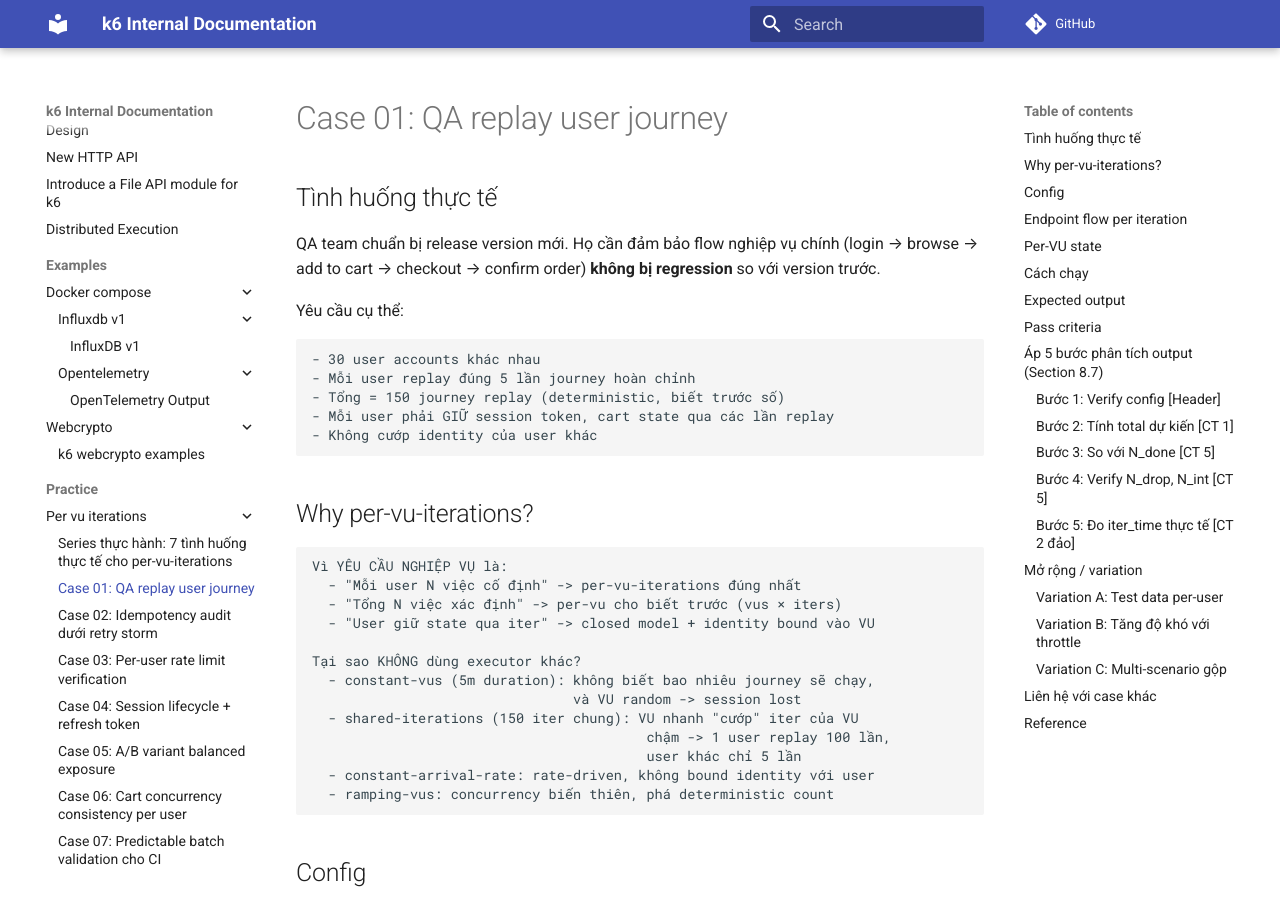
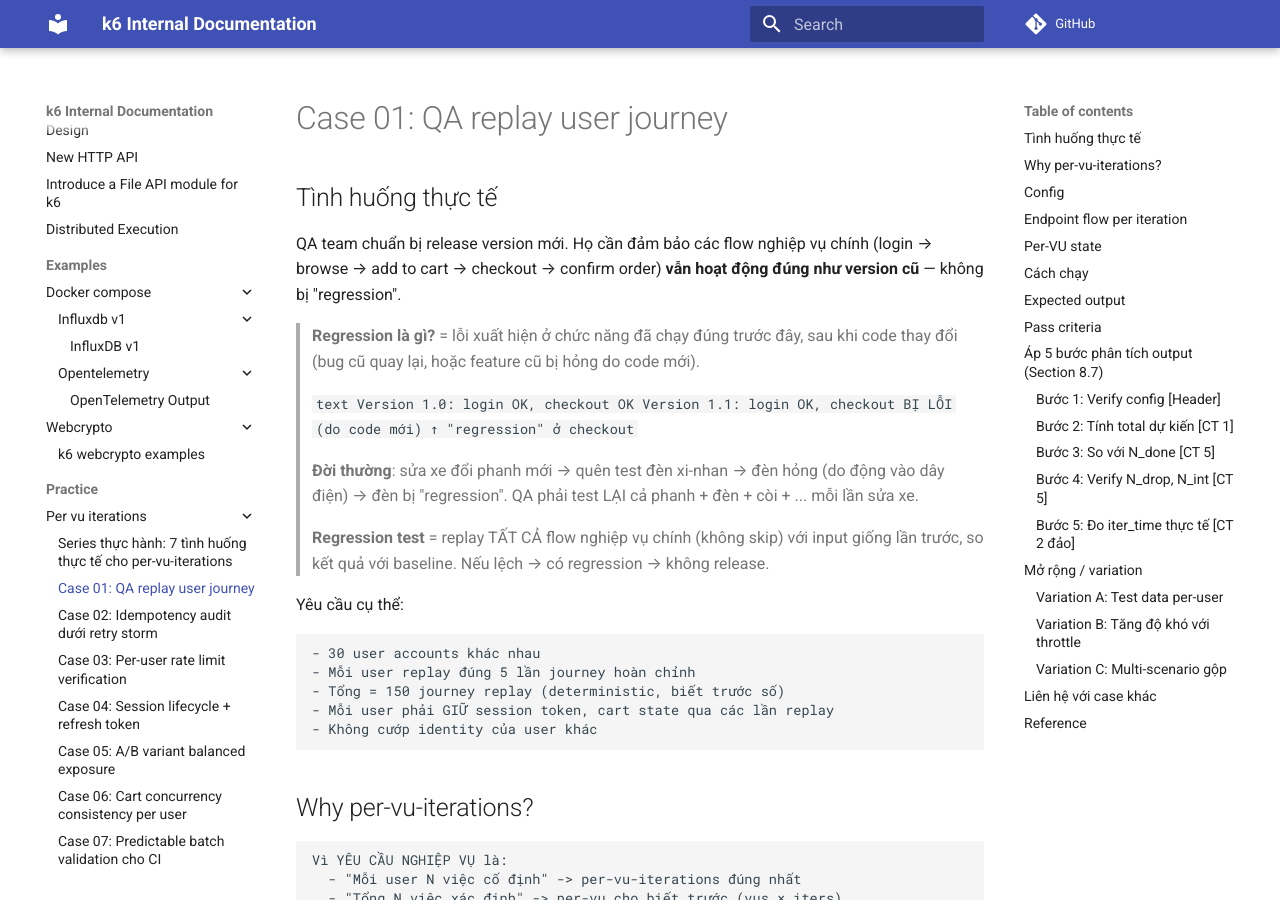
Before and after one commit to meomew-auto/markdown, an MkDocs documentation site: the page built from docs/practice/per-vu-iterations/01_user-journey-replay.md, in a window 1280 px wide and 900 px high. Built offline with MkDocs 1.6.1 and Material for MkDocs 9.7.7, drawn with Linux system fonts in a browser that asks for light colours; comment, search, counter and statistics services are not loaded.

Commit message:
Update docs

````diff
--- a/docs/practice/per-vu-iterations/01_user-journey-replay.md
+++ b/docs/practice/per-vu-iterations/01_user-journey-replay.md
@@ -2,9 +2,28 @@
 
 ## Tình huống thực tế
 
-QA team chuẩn bị release version mới. Họ cần đảm bảo flow nghiệp vụ chính
-(login → browse → add to cart → checkout → confirm order) **không bị
-regression** so với version trước.
+QA team chuẩn bị release version mới. Họ cần đảm bảo các flow nghiệp vụ
+chính (login → browse → add to cart → checkout → confirm order)
+**vẫn hoạt động đúng như version cũ** — không bị "regression".
+
+> **Regression là gì?** = lỗi xuất hiện ở chức năng đã chạy đúng trước
+> đây, sau khi code thay đổi (bug cũ quay lại, hoặc feature cũ bị hỏng
+> do code mới).
+>
+> ```text
+> Version 1.0: login OK, checkout OK
+> Version 1.1: login OK, checkout BỊ LỖI (do code mới)
+>                              ↑
+>                              "regression" ở checkout
+> ```
+>
+> **Đời thường**: sửa xe đổi phanh mới → quên test đèn xi-nhan → đèn hỏng
+> (do động vào dây điện) → đèn bị "regression". QA phải test LẠI cả
+> phanh + đèn + còi + ... mỗi lần sửa xe.
+>
+> **Regression test** = replay TẤT CẢ flow nghiệp vụ chính (không skip)
+> với input giống lần trước, so kết quả với baseline. Nếu lệch → có
+> regression → không release.
 
 Yêu cầu cụ thể:
 
````
